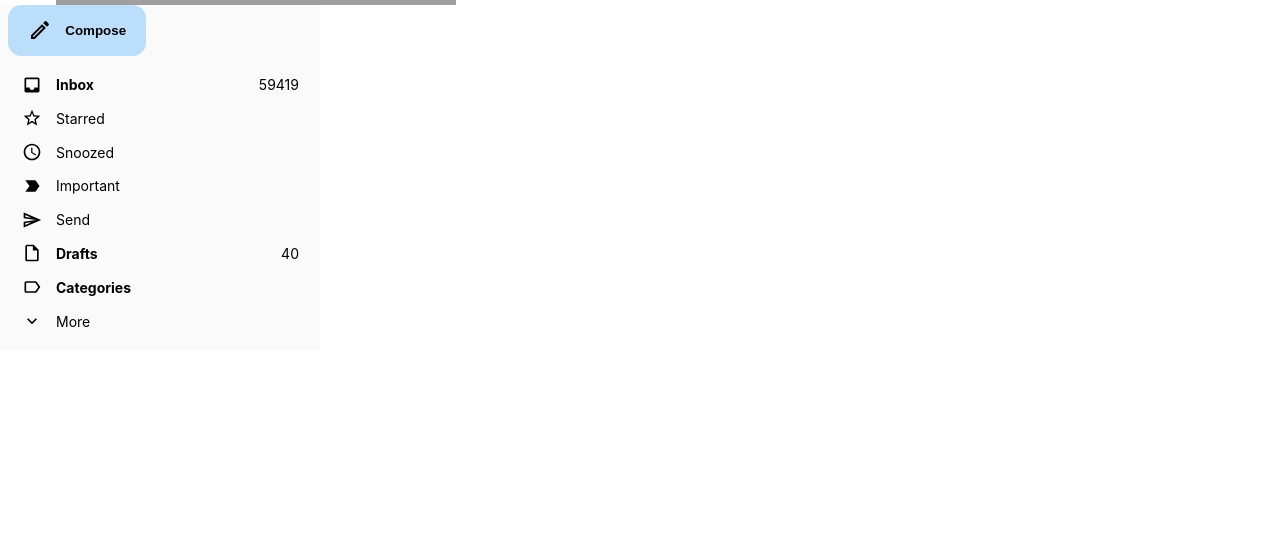
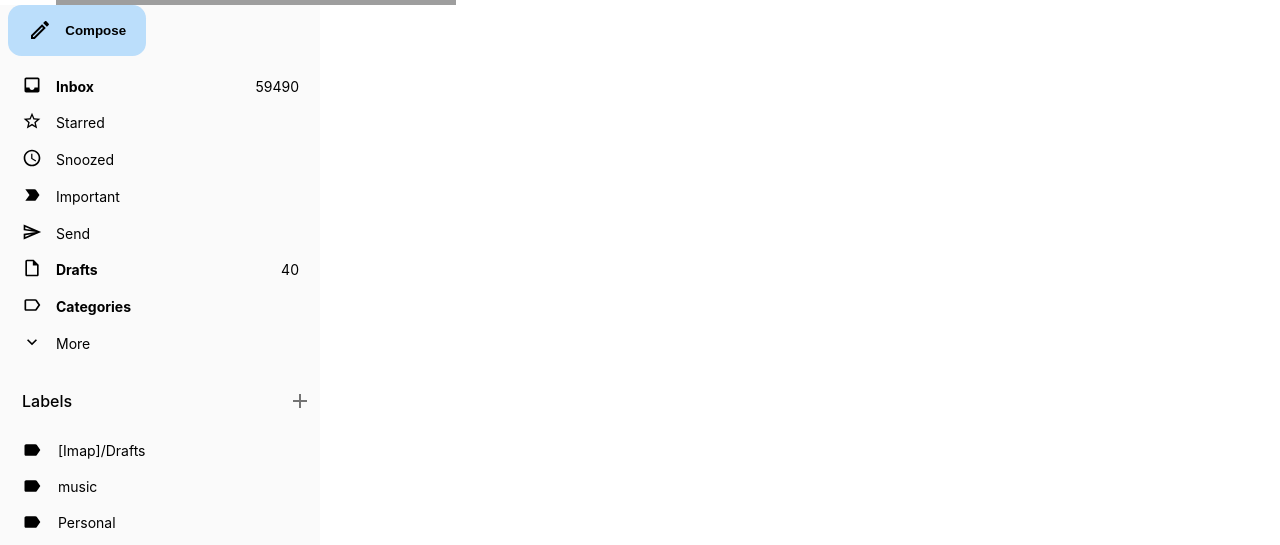
Before and after one commit to RyanCahela/Gmail_Clone, a React (Create React App) app in the folder frontend/: page / in a window 1280 px wide. Shown: the part 295-840 px from the top of the page. Before the commit the page ends 800 px from the top, so only its background shows below. Built offline with nearby package versions, Linux system fonts and the light colour scheme; grey boxes are pictures that could not be loaded.

Commit message:
added dropdown to sidebar menu

```diff
--- /dev/null
+++ b/frontend/src/components/Sidebar/SidebarLabelItem.js
@@ -0,0 +1,51 @@
+import React from "react";
+import styled from "styled-components";
+import { Label as LabelIcon } from "@mui/icons-material";
+import MoreVertIcon from "@mui/icons-material/MoreVert";
+import { BLUE_GREY_VERY_LIGHT } from "../../utilites/Colors";
+import { IconButton } from "@mui/material";
+
+const Container = styled.li`
+  display: flex;
+  align-items: center;
+  gap: 1rem;
+  font-size: 0.875rem;
+
+  padding-inline-start: 1em;
+  padding-inline-end: 0.5em;
+
+  --border-radius: 1rem;
+  border-top-right-radius: var(--border-radius);
+  border-bottom-right-radius: var(--border-radius);
+
+  & > [data-label-options-button] {
+    visibility: hidden;
+  }
+
+  &:hover {
+    cursor: pointer;
+    background-color: ${BLUE_GREY_VERY_LIGHT};
+
+    & > [data-label-options-button] {
+      visibility: visible;
+    }
+  }
+`;
+
+const StyledLabelIcon = styled(LabelIcon)`
+  margin-inline-start: 0.5rem;
+`;
+
+const SidebarLabelItem = ({ label }) => {
+  return (
+    <Container>
+      <StyledLabelIcon fontSize="small" />
+      <span>{label}</span>
+      <IconButton sx={{ marginInlineStart: "auto" }} data-label-options-button>
+        <MoreVertIcon fontSize="small" />
+      </IconButton>
+    </Container>
+  );
+};
+
+export default SidebarLabelItem;
--- a/frontend/src/components/Sidebar/SidebarLabels.js
+++ b/frontend/src/components/Sidebar/SidebarLabels.js
@@ -1,8 +1,41 @@
+import AddIcon from "@mui/icons-material/Add";
 import React from "react";
 import styled from "styled-components";
+import { IconButton } from "@mui/material";
+import SidebarLabelItem from "./SidebarLabelItem";
+import { List } from "@mui/material";
+
+const Container = styled.div``;
+
+const ListHeader = styled.div`
+  font-size: 1rem;
+  display: flex;
+  padding-inline-start: 1.375em;
+  align-items: center;
+  justify-content: space-between;
+`;
+
+const StyledTitle = styled.h2`
+  font-size: inherit;
+  font-weight: 500;
+`;
 
 const SidebarLabels = () => {
-  return <div></div>;
+  return (
+    <Container>
+      <ListHeader>
+        <StyledTitle>Labels</StyledTitle>
+        <IconButton>
+          <AddIcon />
+        </IconButton>
+      </ListHeader>
+      <List>
+        <SidebarLabelItem label="[Imap]/Drafts" />
+        <SidebarLabelItem label="music" />
+        <SidebarLabelItem label="Personal" />
+      </List>
+    </Container>
+  );
 };
 
 export default SidebarLabels;
--- a/frontend/src/components/Sidebar/SidebarNav.js
+++ b/frontend/src/components/Sidebar/SidebarNav.js
@@ -1,7 +1,7 @@
-import React from "react";
+import React, { useState } from "react";
 import styled from "styled-components";
 import SidebarNavItem from "./SidebarNavItem";
-import { List, ListItem, ListItemIcon } from "@mui/material";
+import { List, ListItem, ListItemIcon, Collapse } from "@mui/material";
 
 //icon imports
 import InboxIcon from "@mui/icons-material/Inbox";
@@ -12,56 +12,18 @@ import SendOutlinedIcon from "@mui/icons-material/SendOutlined";
 import InsertDriveFileOutlinedIcon from "@mui/icons-material/InsertDriveFileOutlined";
 import LabelOutlinedIcon from "@mui/icons-material/LabelOutlined";
 import ExpandMoreOutlinedIcon from "@mui/icons-material/ExpandMoreOutlined";
+import ExpandLessIcon from "@mui/icons-material/ExpandLess";
 
-const navItems = [
-  {
-    Icon: InboxIcon,
-    label: "Inbox",
-    quantity: 59_419,
-    isFontBold: true,
-  },
-  {
-    Icon: StarBorderIcon,
-    label: "Starred",
-    quantity: null,
-  },
-  {
-    Icon: AccessTimeIcon,
-    label: "Snoozed",
-    quantity: null,
-  },
-  {
-    Icon: LabelImportantOutlinedIcon,
-    label: "Important",
-    quantity: null,
-  },
-  {
-    Icon: SendOutlinedIcon,
-    label: "Send",
-    quantity: null,
-  },
-  {
-    Icon: InsertDriveFileOutlinedIcon,
-    label: "Drafts",
-    quantity: 40,
-    isFontBold: true,
-  },
-  {
-    Icon: LabelOutlinedIcon,
-    label: "Categories",
-    quantity: null,
-    isFontBold: true,
-  },
-  {
-    Icon: ExpandMoreOutlinedIcon,
-    label: "More",
-    quantity: null,
-  },
-];
+//collapse menu icons
+import ChatOutlinedIcon from "@mui/icons-material/ChatOutlined";
+import ScheduleSendOutlinedIcon from "@mui/icons-material/ScheduleSendOutlined";
+import MarkAsUnreadOutlinedIcon from "@mui/icons-material/MarkAsUnreadOutlined";
+import ErrorOutlineOutlinedIcon from "@mui/icons-material/ErrorOutlineOutlined";
+import DeleteOutlineOutlinedIcon from "@mui/icons-material/DeleteOutlineOutlined";
+import SettingsOutlinedIcon from "@mui/icons-material/SettingsOutlined";
+import AddIcon from "@mui/icons-material/Add";
 
-const Container = styled.div`
-  /* outline: 1px solid green; */
-`;
+const Container = styled.div``;
 
 const StyledList = styled.ul`
   list-style: none;
@@ -74,13 +36,53 @@ const StyledList = styled.ul`
 `;
 
 const SidebarNav = () => {
+  const [isCollapseOpen, setIsCollapseOpen] = useState(false);
+
   return (
     <Container>
       <nav>
         <StyledList>
-          {navItems.map((props) => (
-            <SidebarNavItem key={props.label} {...props} />
-          ))}
+          <SidebarNavItem
+            Icon={InboxIcon}
+            label="Inbox"
+            isFontBold="true"
+            quantity={59_490}
+          />
+          <SidebarNavItem Icon={StarBorderIcon} label="Starred" />
+          <SidebarNavItem Icon={AccessTimeIcon} label="Snoozed" />
+          <SidebarNavItem Icon={LabelImportantOutlinedIcon} label="Important" />
+          <SidebarNavItem Icon={SendOutlinedIcon} label="Send" />
+          <SidebarNavItem
+            Icon={InsertDriveFileOutlinedIcon}
+            label="Drafts"
+            isFontBold="true"
+            quantity={40}
+          />
+          <SidebarNavItem
+            Icon={LabelOutlinedIcon}
+            label="Categories"
+            isFontBold="true"
+          />
+
+          <SidebarNavItem
+            label={isCollapseOpen ? "Less" : "More"}
+            Icon={isCollapseOpen ? ExpandLessIcon : ExpandMoreOutlinedIcon}
+            onClick={() => setIsCollapseOpen((prevState) => !prevState)}
+          />
+          <Collapse in={isCollapseOpen}>
+            <SidebarNavItem Icon={ChatOutlinedIcon} label="Chats" />
+            <SidebarNavItem Icon={ScheduleSendOutlinedIcon} label="Scheduled" />
+            <SidebarNavItem Icon={MarkAsUnreadOutlinedIcon} label="All Mail" />
+            <SidebarNavItem
+              Icon={ErrorOutlineOutlinedIcon}
+              label="Spam"
+              isFontBold="true"
+              quantity={25}
+            />
+            <SidebarNavItem Icon={DeleteOutlineOutlinedIcon} label="Trash" />
+            <SidebarNavItem Icon={SettingsOutlinedIcon} label="Manage labels" />
+            <SidebarNavItem Icon={AddIcon} label="Create new label" />
+          </Collapse>
         </StyledList>
       </nav>
     </Container>
--- a/frontend/src/components/Sidebar/SidebarNavItem.js
+++ b/frontend/src/components/Sidebar/SidebarNavItem.js
@@ -17,7 +17,6 @@ const StyledListItem = styled.li`
   &:hover {
     cursor: pointer;
     background-color: ${BLUE_GREY_VERY_LIGHT};
-    font-weight: 700;
   }
 `;
 
@@ -29,15 +28,22 @@ const LabelDisplay = styled.div`
   /* font-weight: ${(props) => (props.isFontBold ? "700" : "500")}; */
   font-weight: inherit;
 `;
+const StyledIconContainer = styled.div`
+  margin-inline-start: 0.5rem;
+`;
 
-const SidebarNavItem = ({ label, Icon, quantity, isFontBold = false }) => {
-  const StyledIcon = styled(Icon)`
-    margin-inline-start: 0.5rem;
-  `;
-
+const SidebarNavItem = ({
+  label,
+  Icon,
+  quantity = null,
+  isFontBold = false,
+  onClick,
+}) => {
   return (
-    <StyledListItem>
-      <StyledIcon fontSize={"small"} />
+    <StyledListItem onClick={onClick}>
+      <StyledIconContainer>
+        <Icon fontSize={"small"} />
+      </StyledIconContainer>
       <LabelDisplay style={isFontBold ? { fontWeight: "700" } : {}}>
         {label}
       </LabelDisplay>
```
